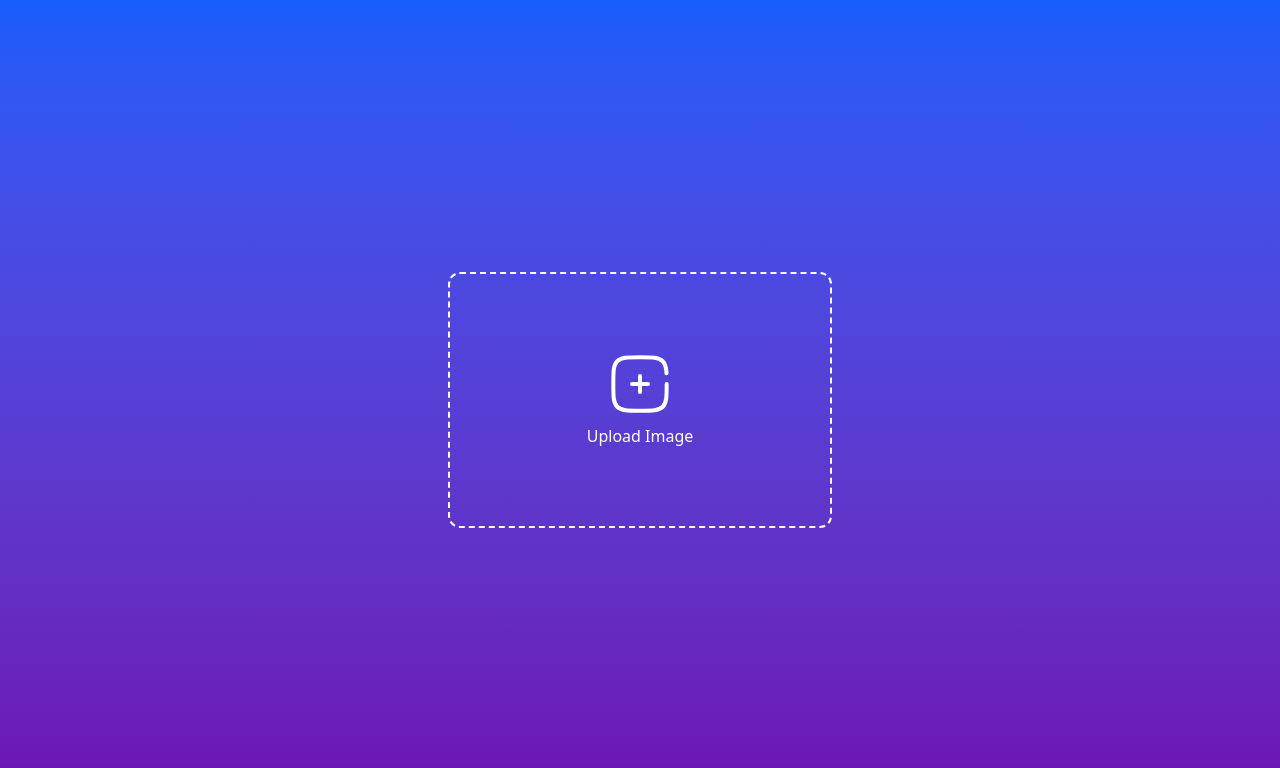
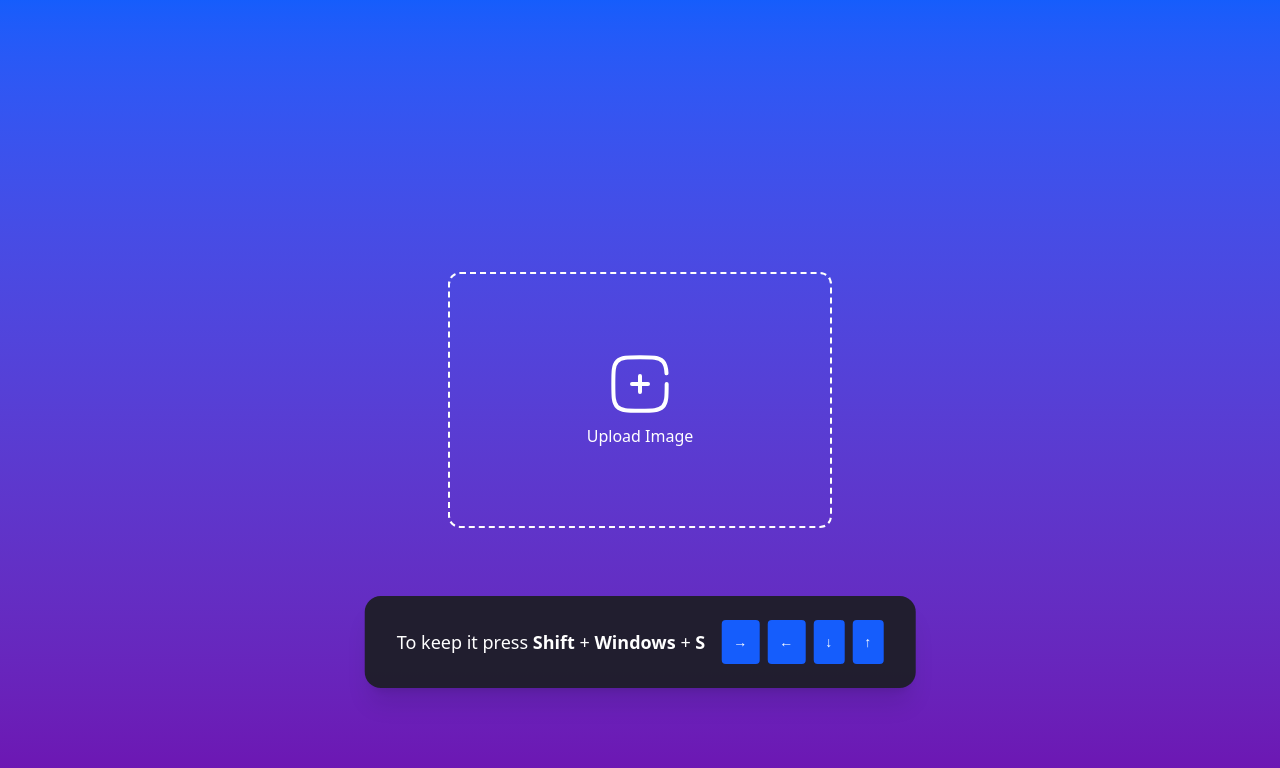
Before and after one commit to Kush-Srigiri/Image-Slider_Blur-Normal, a React (Vite) app in the folder web/: page / in a window 1280 px wide. Shown: the top 768 px of the page. Built offline with nearby package versions, Linux system fonts and the light colour scheme.

Commit message:
[test] Finalized Version 1

```diff
--- a/web/index.html
+++ b/web/index.html
@@ -4,7 +4,7 @@
     <meta charset="UTF-8" />
     <link rel="icon" type="image/svg+xml" href="/logo.svg" />
     <meta name="viewport" content="width=device-width, initial-scale=1.0" />
-    <title>Image Slider</title>
+    <title>Image Blurrer</title>
   </head>
   <body>
     <div id="root"></div>
--- a/web/src/App.tsx
+++ b/web/src/App.tsx
@@ -2,8 +2,9 @@ import { useState } from "react";
 
 function App() {
   const [image, setImage] = useState<string | null>(null);
-  const [divider, setDivider] = useState(50); // percentage position of blur divider
+  const [divider, setDivider] = useState(50);
   const [dragging, setDragging] = useState(false);
+  const [direction, setDirection] = useState<"lr" | "rl" | "tb" | "bt">("lr");
 
   const handleUpload = (e: React.ChangeEvent<HTMLInputElement>) => {
     const file = e.target.files?.[0];
@@ -18,23 +19,83 @@ function App() {
   const handleMouseMove = (e: React.MouseEvent<HTMLDivElement>) => {
     if (!dragging) return;
     const rect = e.currentTarget.getBoundingClientRect();
-    let offsetX = e.clientX - rect.left;
-    offsetX = Math.max(0, Math.min(offsetX, rect.width));
-    const perc = (offsetX / rect.width) * 100;
+    let perc = 50;
+
+    if (direction === "lr" || direction === "rl") {
+      let offsetX = e.clientX - rect.left;
+      offsetX = Math.max(0, Math.min(offsetX, rect.width));
+      perc = (offsetX / rect.width) * 100;
+    } else {
+      let offsetY = e.clientY - rect.top;
+      offsetY = Math.max(0, Math.min(offsetY, rect.height));
+      perc = (offsetY / rect.height) * 100;
+    }
+
     setDivider(perc);
   };
+
+  const [download] = useState(true);
+
+  const downloadbutton = () =>
+    download ? (
+      <div className="fixed bottom-28 left-1/2 -translate-x-1/2 bg-[rgba(30,30,40,0.95)] text-white px-8 py-6 rounded-2xl text-lg shadow-xl z-[1000] flex items-center gap-4">
+        <span>
+          To keep it press <b>Shift</b> + <b>Windows</b> + <b>S</b>
+        </span>
+        {/* Direction Buttons */}
+        <div className="flex gap-2">
+          <button
+            onClick={() => setDirection("lr")}
+            className="px-3 py-3 bg-blue-600 hover:bg-blue-700 rounded text-sm transition-transform duration-200 group"
+          >
+            <span className="inline-block transition-transform duration-200 group-hover:translate-x-2">
+              →
+            </span>
+          </button>
+          <button
+            onClick={() => setDirection("rl")}
+            className="px-3 py-3 bg-blue-600 hover:bg-blue-700 rounded text-sm transition-transform duration-200 group"
+          >
+            <span className="inline-block transition-transform duration-200 group-hover:-translate-x-2">
+              ←
+            </span>
+          </button>
+          <button
+            onClick={() => setDirection("tb")}
+            className="px-3 py-3 bg-blue-600 hover:bg-blue-700 rounded text-sm transition-transform duration-200 group"
+          >
+            <span className="inline-block transition-transform duration-200 group-hover:translate-y-2">
+              ↓
+            </span>
+          </button>
+          <button
+            onClick={() => setDirection("bt")}
+            className="px-3 py-3 bg-blue-600 hover:bg-blue-700 rounded text-sm transition-transform duration-200 group"
+          >
+            <span className="inline-block transition-transform duration-200 group-hover:-translate-y-2">
+              ↑
+            </span>
+          </button>
+        </div>
+      </div>
+    ) : null;
 
   return (
     <div className="w-full h-screen bg-gradient-to-b from-blue-600 to-purple-800 flex items-center justify-center">
       {!image ? (
         <label className="w-96 h-64 border-2 border-dashed border-white rounded-xl flex flex-col items-center justify-center text-white cursor-pointer gap-2 transition-transform duration-300 hover:scale-105 hover:shadow-xl hover:bg-white/10">
-          <input type="file" accept="image/*" className="hidden" onChange={handleUpload} />
+          <input
+            type="file"
+            accept="image/*"
+            className="hidden"
+            onChange={handleUpload}
+          />
           <img src="/add.svg" alt="Add" className="w-16 h-16" />
           Upload Image
         </label>
       ) : (
         <div
-          className="relative w-[800px] h-[500px] overflow-hidden rounded-xl cursor-ew-resize"
+          className="relative w-[800px] h-[500px] overflow-hidden rounded-xl cursor-pointer"
           onMouseMove={handleMouseMove}
           onMouseDown={handleMouseDown}
           onMouseUp={handleMouseUp}
@@ -49,8 +110,32 @@ function App() {
 
           {/* Blurred Block */}
           <div
-            className="absolute top-0 left-0 h-full border-r-2 border-white/60 backdrop-blur-md"
-            style={{ width: `${divider}%` }}
+            className={
+              direction === "lr"
+                ? "absolute top-0 left-0 h-full border-r-2 border-transparent/60 backdrop-blur-md"
+                : direction === "rl"
+                ? "absolute top-0 right-0 h-full border-l-2 border-transparent/60 backdrop-blur-md"
+                : direction === "tb"
+                ? "absolute top-0 left-0 w-full border-b-2 border-transparent/60 backdrop-blur-md"
+                : "absolute bottom-0 left-0 w-full border-t-2 border-transparent/60 backdrop-blur-md"
+            }
+            style={
+              direction === "lr"
+                ? { width: `${divider}%`, height: "100%" }
+                : direction === "rl"
+                ? {
+                    width: `${100 - divider}%`,
+                    height: "100%",
+                    left: `${divider}%`,
+                  }
+                : direction === "tb"
+                ? { width: "100%", height: `${divider}%` }
+                : {
+                    width: "100%",
+                    height: `${100 - divider}%`,
+                    top: `${divider}%`,
+                  }
+            }
           >
             <img
               src={image}
@@ -58,14 +143,11 @@ function App() {
               className="w-full h-full object-cover opacity-0"
             />
           </div>
-
-          {/* Handle (instead of < >) */}
-          <div
-            className="absolute top-0 h-full w-1 bg-white"
-            style={{ left: `${divider}%`, transform: "translateX(-50%)" }}
-          />
         </div>
       )}
+
+      {/* Download + Buttons */}
+      <div className="absolute bottom-8 right-8">{downloadbutton()}</div>
     </div>
   );
 }
```
